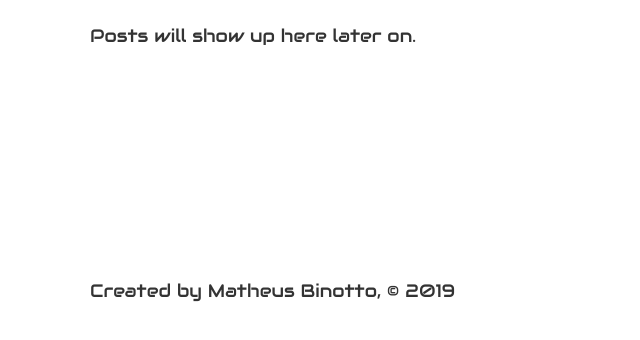
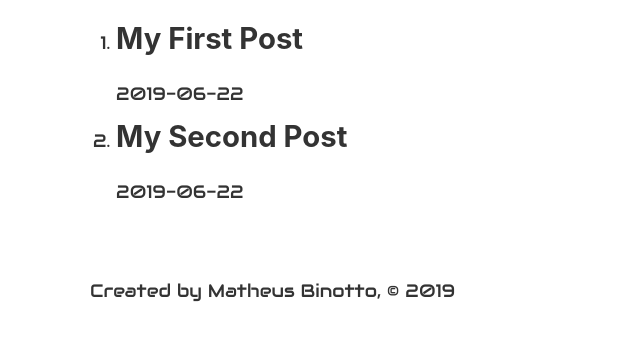
Before and after one commit to Binotto/gatsby-bootcamp, a Gatsby site: page /blog in a window 1280 px wide. Shown: the part 452-792 px from the top of the page, without its empty margins (183-823 px from the left). Built offline with nearby package versions, Linux system fonts and the light colour scheme; Gatsby itself is replaced by a stand-in of ours.

Commit message:
Working with Markdown Posts

```diff
--- a/src/pages/blog.js
+++ b/src/pages/blog.js
@@ -1,11 +1,41 @@
 import React from 'react'
+import { graphql, useStaticQuery } from 'gatsby'
+
 import Layout from '../components/layout'
 
 const BlogPage = () => {
+    const data = useStaticQuery(graphql`
+        query {
+            allMarkdownRemark  {
+                edges {
+                    node{
+                        frontmatter {
+                            title
+                            date
+                        }
+                    }
+                }
+            }
+        }
+    `)
+
+    console.log(data)
+
     return (
         <Layout>
             <h1>My Blog</h1>
-            <p>Posts will show up here later on.</p>
+            <ol>
+                {
+                    data.allMarkdownRemark.edges.map((edge) => {
+                        return (
+                            <li>
+                                <h2>{edge.node.frontmatter.title}</h2>
+                                <p>{edge.node.frontmatter.date}</p>
+                            </li>
+                        )
+                    })
+                }
+            </ol>
         </Layout>
     )
 }
--- a/src/styles/gatsby.md
+++ b/src/styles/gatsby.md
@@ -1,4 +1,6 @@
 ---
-    title: "React"
+    title: "My First Post"
     date: "2019-06-22"
 ---
+
+In this posts you'll learn React.
--- a/src/styles/react.md
+++ b/src/styles/react.md
@@ -1,5 +1,5 @@
 ---
-title: "The Great Gatsby Bootcamp"
+title: "My Second Post"
 date: "2019-06-22"
 ---
 
```
